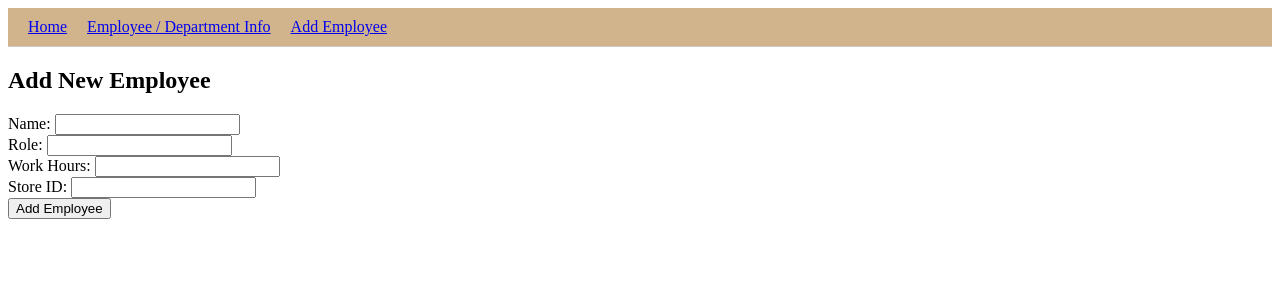
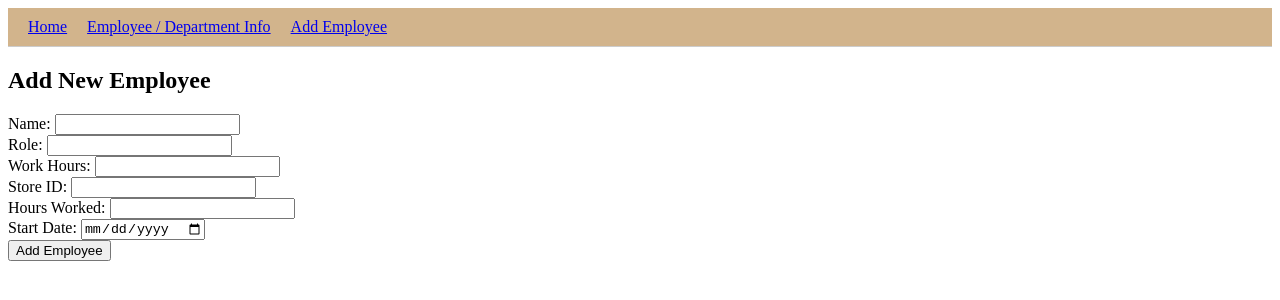
Before and after one commit to atsilcock/store-manager-app, a React (Create React App) app in the folder client/: page /New_Employee in a window 1280 px wide. Shown: the top 300 px of the page. Built offline with nearby package versions, Linux system fonts and the light colour scheme; no server answers.

Commit message:
updating frontend for post request

```diff
--- a/client/src/components/Home.js
+++ b/client/src/components/Home.js
@@ -14,18 +14,40 @@ function Home() {
 
     const storeList = stores.map(store => {
         return <ul key={store.id}> {store.name} Grocery | Store ID: {store.id} | {store.location} </ul>
+    })
 
-    })
+
 
     return (
       <div style={{ marginTop: '20px', padding: '10px', border: '1px solid #ccc' }}>
         <h1>Grocery Stores</h1>
         {storeList}
+        <h2>Creating Employees</h2>
+        <li> Navigate to Add Employee </li>
+        <li> Fill in the new employee’s details such as name, role, and work hours.</li>
+        <li>Assign the employee to the correct grocery store and department.</li>
+        <li>Submit to create the new employee profile!</li>
+        <h2>Deleteing an Employee</h2>
+        <li>Navigate to Employee / Department Info & Select the Employee.</li>
+        <li>Click the 'Delete' button next to their name.</li>
+        <li>Confirm your choice to permanently remove the employee from the system. You will see a message.</li>
+        <h2>Updating an Employee</h2>
+        <li> Navigate to Employee / Department Info & Select the Employee.</li>
+        <li> Click on "Update" & Fill in the employee’s details such as name, role, and work hours.</li>
+        <li>Update the necessary details, like their role or work hours.</li>
+        <li>Submit the changes to update their profile!</li>
+        <h2>IMPORTANT REMINDERS</h2>
+        <li>Submit the proper I-8 form to corporate for verification.</li>
+        <li>Submit all I-9 paperwork and tax information for the appropriate state.</li>
+        <li>Ensure the training packet is signed and sealed by the new employee.</li>
+        <li>Submit the signed Employee Code of Conduct to HR.</li>
+        <li>Complete the background check submission as per company policy.</li>
+
+
       </div>
     )
 }
 
 
 
-
 export default Home
--- a/client/src/components/New_Employee.js
+++ b/client/src/components/New_Employee.js
@@ -15,7 +15,9 @@ function New_Employee({ employees, setEmployees }) {
         name: values.name,
         role: values.role,
         work_hours: values.workHours,
-        grocery_store_id: values.storeId
+        grocery_store_id: values.storeId,
+        hours_worked: values.hoursWorked,
+        employee_start_date: values.startDate
       })
     })
     .then(response => response.json())
@@ -36,7 +38,9 @@ function New_Employee({ employees, setEmployees }) {
           name: '',
           role: '',
           workHours: '',
-          storeId: ''
+          storeId: '',
+          hoursWorked: "",
+          startDate: ""
         }}
         onSubmit={new_employee}
       >
@@ -86,12 +90,34 @@ function New_Employee({ employees, setEmployees }) {
               />
             </div>
 
+            <div>
+              <label>Hours Worked: </label>
+              <Field
+                type="number"
+                name="hoursWorked"
+                value={values.hoursWorked}
+                onChange={handleChange}
+                required
+              />
+            </div>
+
+            <div>
+              <label>Start Date: </label>
+              <Field
+                type="date"
+                name="startDate"
+                value={values.startDate}
+                onChange={handleChange}
+                required
+              />
+            </div>
+
             <button type="submit">Add Employee</button>
           </Form>
         )}
       </Formik>
     </div>
-  );
+  )
 }
 
-export default New_Employee;
+export default New_Employee
```
